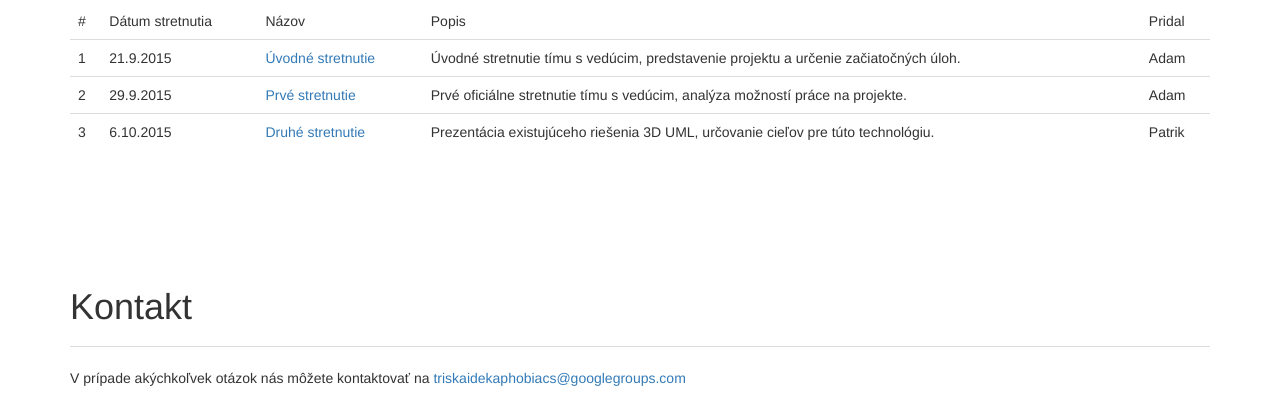
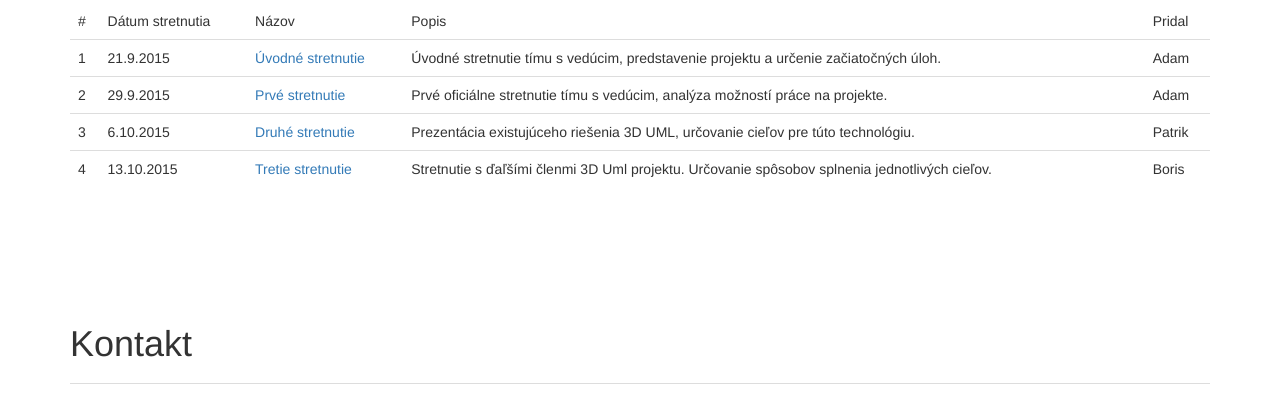
Before and after one commit to Triskaidekaphobiacs/triskaidekaphobiacs.github.io, a plain HTML site: page index.html in a window 1280 px wide. Shown: the part 3295-3697 px from the top of the page. Drawn offline with nearby package versions, Linux system fonts and the light colour scheme.

Commit message:
Pridanie zapisnice zo 4 stretnutia na stranku.

```diff
--- a/index.html
+++ b/index.html
@@ -323,6 +323,13 @@
             <td>Prezentácia existujúceho riešenia 3D UML, určovanie cieľov pre túto technológiu.</td>
             <td>Patrik</td>
         </tr>
+	<tr>
+            <td>4</td>
+            <td>13.10.2015</td>
+            <td><a href="documents/meetings/TP_zapisnica_3.pdf">Tretie stretnutie</a></td>
+            <td>Stretnutie s ďaľšími členmi 3D Uml projektu. Určovanie spôsobov splnenia jednotlivých cieľov.</td>
+            <td>Boris</td>
+        </tr>
     </tbody>
 </table>
 </div>
```
